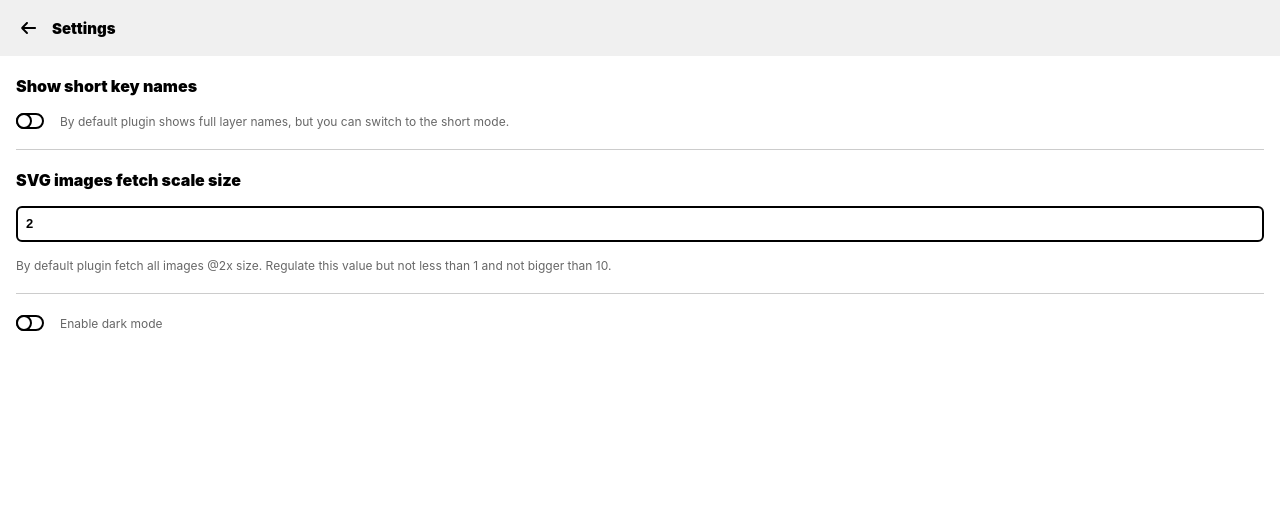
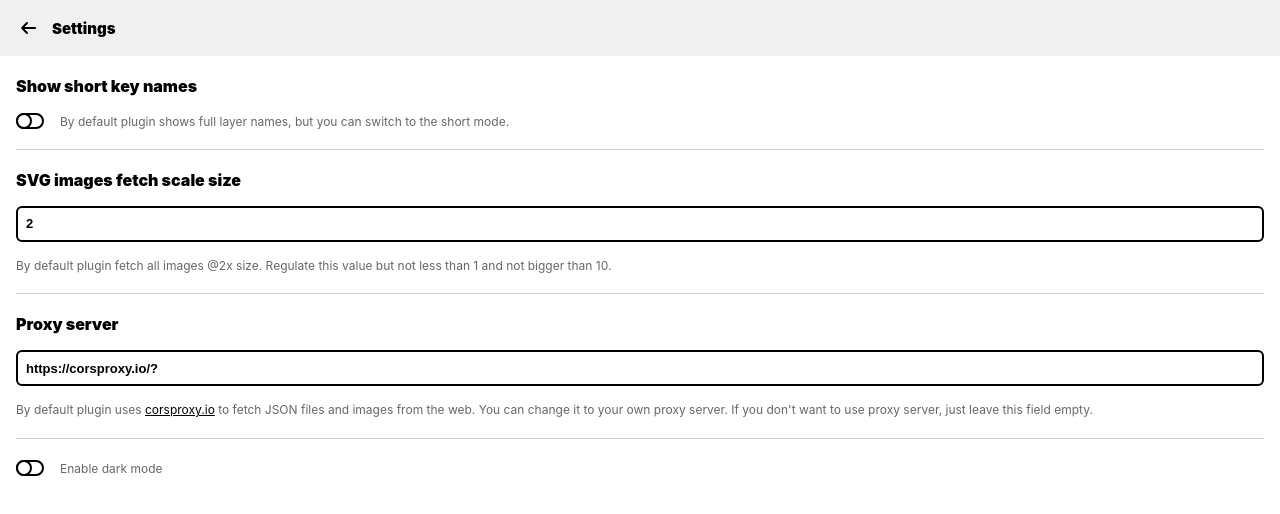
Before and after one commit to PavelLaptev/JSON-to-Figma-pro, a React app: page / in a window 1280 px wide. Both pictures are taken after a click on the button "Settings". Shown: the top 514 px of the page. Built offline with nearby package versions, Linux system fonts and the light colour scheme; a web font is replaced by a local one.

Commit message:
:construction: added custom proxy

```diff
--- a/declaration.d.ts
+++ b/declaration.d.ts
@@ -48,4 +48,5 @@ declare type appConfigType = {
   showShortKeyNames: boolean;
   darkMode: boolean;
   svgScale: number;
+  proxy: string;
 };
--- a/src/app/components/App.tsx
+++ b/src/app/components/App.tsx
@@ -20,7 +20,9 @@ const App = () => {
     showShortKeyNames: false,
     darkMode: false,
     svgScale: 2,
+    proxy: "https://corsproxy.io/?",
   } as appConfigType);
+
   const [JSONconfig, setJSONConfig] = React.useState(null) as [
     JSONconfigType,
     any
@@ -35,7 +37,7 @@ const App = () => {
     const convertedArraysJSON = convertObjectArraysToObjects(clearedFromNull);
     const flattenedJSON = flatObjects(convertedArraysJSON);
 
-    console.log(flattenedJSON);
+    // console.log(flattenedJSON);
 
     const convertedToStates = {
       rootJSONItems: {
@@ -83,7 +85,7 @@ const App = () => {
   const fetchUrlLink = async () => {
     let clipboardLink = execGetClipboard();
 
-    let response = await fetchFromURL(clipboardLink);
+    let response = await fetchFromURL(clipboardLink, appConfig.proxy);
 
     handleJSON(response);
   };
@@ -111,17 +113,21 @@ const App = () => {
     if (message.type === "get-app-settings-storage") {
       // console.log("get app settings", message.data);
       if (message.data) {
+        console.log("app settings", message.data);
         setAppConfig(message.data);
       }
     }
 
     // if image detected
     if (message.type === "image-url") {
+      // console.log("image-url", message.url, appConfig.proxy);
+
       fetchImagefromURL(
         message.url,
         message.targetID,
         appConfig.svgScale,
-        message.index
+        message.index,
+        appConfig.proxy
       );
     }
 
@@ -144,24 +150,17 @@ const App = () => {
     );
   }, []);
 
+  // Handle messages from figma
   React.useEffect(() => {
-    // add onmessage listener
-    window.addEventListener("message", (event) => {
+    window.onmessage = (event) => {
       handleOnMessage(event);
-    });
-
-    // remove onmessage listener
-    return () => {
-      window.removeEventListener("message", (event) => {
-        handleOnMessage(event);
-      });
     };
-  }, [appConfig.svgScale]);
+  }, [appConfig.svgScale, appConfig.proxy]);
 
   useEffectAfterMount(() => {
     if (showAppSettings) {
       parent.postMessage(
-        { pluginMessage: { type: "change-size", frameHeight: 390 } },
+        { pluginMessage: { type: "change-size", frameHeight: 580 } },
         "*"
       );
     } else {
@@ -198,7 +197,10 @@ const App = () => {
           onBackClick={() => setShowAppSettings(false)}
           settings={appConfig}
           onSettingsChange={(newSettings) => {
+            console.log("new settings", newSettings);
+
             setAppConfig(newSettings);
+
             parent.postMessage(
               {
                 pluginMessage: {
--- a/src/app/components/elements/ElementCaption/index.tsx
+++ b/src/app/components/elements/ElementCaption/index.tsx
@@ -3,7 +3,7 @@ import * as React from "react";
 import styles from "./styles.module.scss";
 
 interface Props {
-  text: string;
+  text: React.ReactNode;
   children?: React.ReactNode;
 }
 
--- a/src/app/components/views/SettingsView/index.tsx
+++ b/src/app/components/views/SettingsView/index.tsx
@@ -22,7 +22,7 @@ const SettingsView: React.FC<Props> = (props) => {
     props.settings as appConfigType
   );
 
-  const handleSVGScaleChange = (e) => {
+  const handleSVGScaleChange = (e: React.FormEvent<HTMLInputElement>) => {
     // allow only numbers and not bigger than 10 and not less than 1
     const { value } = e.currentTarget;
     const parsedValue = parseInt(value, 10);
@@ -38,6 +38,10 @@ const SettingsView: React.FC<Props> = (props) => {
 
   const handleDarkModeChange = (checked: boolean) => {
     setSettings({ ...settings, darkMode: checked });
+  };
+
+  const handleProxyChange = (e: React.FormEvent<HTMLInputElement>) => {
+    setSettings({ ...settings, proxy: e.currentTarget.value });
   };
 
   useEffectAfterMount(() => {
@@ -80,6 +84,27 @@ const SettingsView: React.FC<Props> = (props) => {
           <ElementCaption text="By default plugin fetch all images @2x size. Regulate this value but not less than 1 and not bigger than 10." />
         </SectionWrapper>
 
+        <SectionWrapper divider title="Proxy server">
+          <Input
+            value={settings.proxy}
+            onChange={handleProxyChange}
+            type="text"
+          />
+          <ElementCaption
+            text={
+              <>
+                By default plugin uses{" "}
+                <a href="https://corsproxy.io/" target="_blank">
+                  corsproxy.io
+                </a>{" "}
+                to fetch JSON files and images from the web. You can change it
+                to your own proxy server. If you don't want to use proxy server,
+                just leave this field empty.
+              </>
+            }
+          />
+        </SectionWrapper>
+
         <SectionWrapper title="">
           <Switcher
             id="dark-mode"
--- a/src/app/styles/ui.scss
+++ b/src/app/styles/ui.scss
@@ -17,6 +17,10 @@ body {
   overflow-x: hidden;
   background-color: var(--clr-background);
 
+  a {
+    color: var(--clr-text);
+  }
+
   &::-webkit-scrollbar {
     width: 0;
     background: transparent;
--- a/src/plugin/controller.ts
+++ b/src/plugin/controller.ts
@@ -78,7 +78,7 @@ figma.ui.onmessage = (msg) => {
     const target = figma.currentPage.findOne((n) => n.id === msg.targetID);
     const imageHash = figma.createImage(msg.data).hash;
 
-    console.log(target["fills"]);
+    // console.log(target["fills"]);
 
     const firstFill = target["fills"][0];
 
--- a/src/utils/app/fetchFromURL.ts
+++ b/src/utils/app/fetchFromURL.ts
@@ -1,8 +1,8 @@
-import { proxyServer } from "./proxyServer";
+// import proxyServer from "./proxyServer";
 import showMsg from "./showFigmaMsg";
 
-export default async function fetchFromURL(url) {
-  const response = await fetch(`${proxyServer}${encodeURIComponent(url)}`);
+export default async function fetchFromURL(url, proxyServer) {
+  const response = await fetch(`${proxyServer}${url}`);
 
   if (!response.ok) {
     console.error("Error fetching from URL", response);
--- a/src/utils/app/fetchImagefromURL.ts
+++ b/src/utils/app/fetchImagefromURL.ts
@@ -1,15 +1,15 @@
-import { proxyServer } from "./proxyServer";
+// import proxyServer from "./proxyServer";
 
 export default async function fetchImagefromURL(
   url,
   targetID,
   svgScale: number,
-  index: number
+  index: number,
+  proxyServer: string
 ) {
-  // console.log("fetchImagefromURL", url, targetID, svgScale, index);
-  const encodedURL = encodeURI(url);
+  // console.log("fetchImagefromURL", url, targetID, svgScale, index, proxyServer);
 
-  fetch(`${proxyServer}${encodeURIComponent(encodedURL)}`)
+  fetch(`${proxyServer}${encodeURIComponent(url)}`)
     .then((res) => {
       return res.blob();
     })
```
